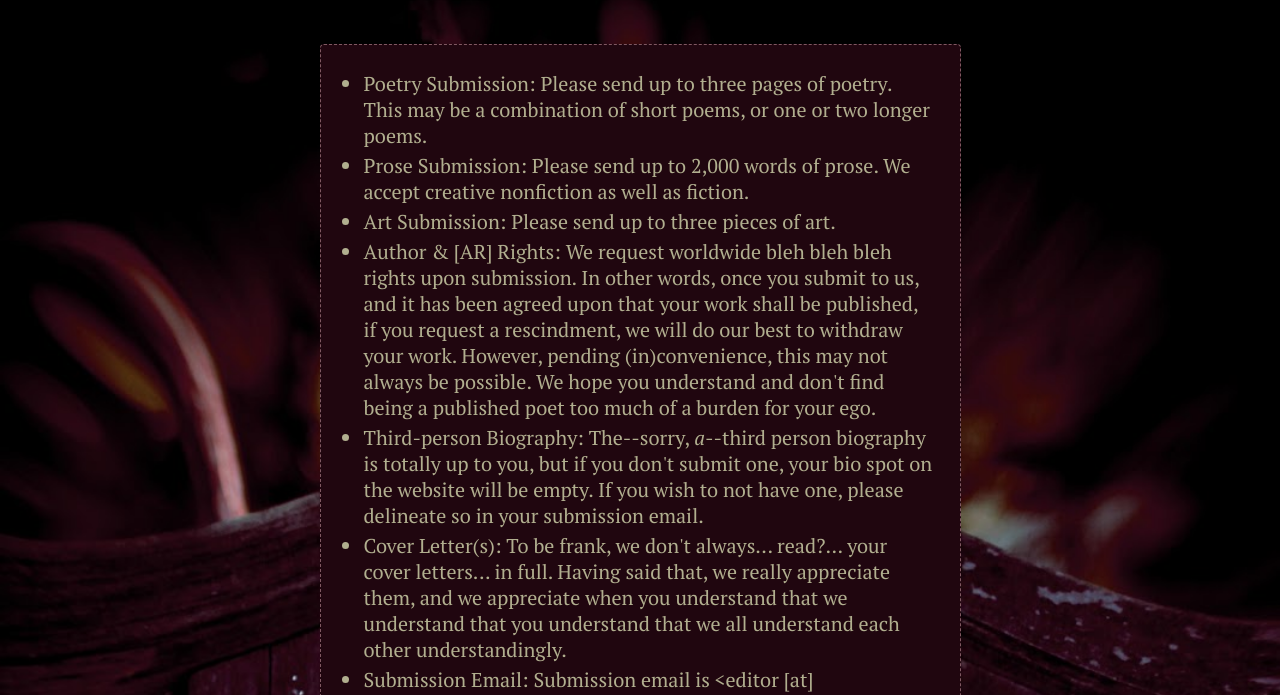
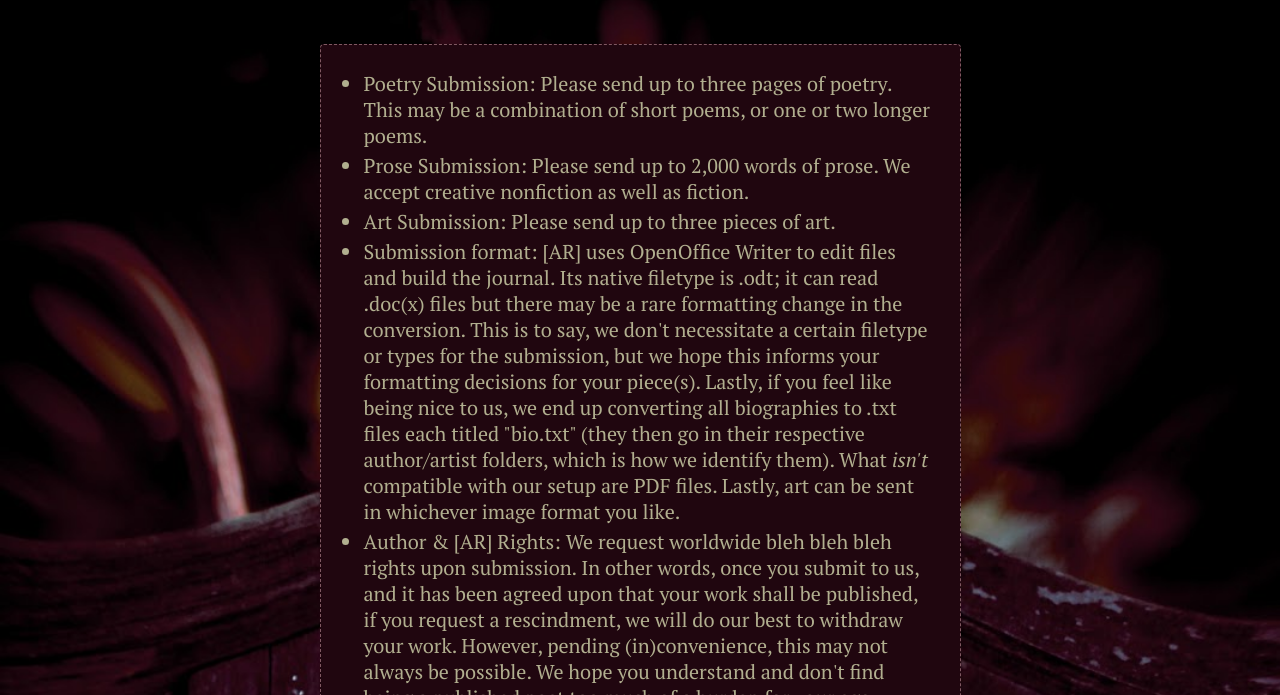
Before and after one commit to mostarrcoding/alternateroute, a plain HTML site: page detailed_submission_guidelines.html in a window 1280 px wide. Shown: the part 105-800 px from the top of the page. Drawn offline with nearby package versions, Linux system fonts and the light colour scheme; a web font is replaced by a local one.

Commit message:
guidelines & index

```diff
--- a/detailed_submission_guidelines.html
+++ b/detailed_submission_guidelines.html
@@ -30,6 +30,13 @@
             <li>
                 Art Submission: Please send up to three pieces of art.
             </li>
+			<li>
+				Submission format: [AR] uses OpenOffice Writer to edit files and build the journal. Its native filetype is .odt; it can read .doc(x)
+				files but there may be a rare formatting change in the conversion. This is to say, we don't necessitate a certain filetype
+				or types for the submission, but we hope this informs your formatting decisions for your piece(s).
+				Lastly, if you feel like being nice to us, we end up converting all biographies to .txt files each titled "bio.txt" (they then
+				go in their respective author/artist folders, which is how we identify them). What <i>isn't</i> compatible with our
+				setup are PDF files. Lastly, art can be sent in whichever image format you like.
 			<li>
 				Author & [AR] Rights: We request worldwide bleh bleh bleh rights upon submission. In other words, once you submit to us, and it has been
 				agreed upon that your work shall be published, if you request a rescindment, we will do our best to withdraw your work.
```
Also changed, not shown: index.html (+2 -2 lines).
